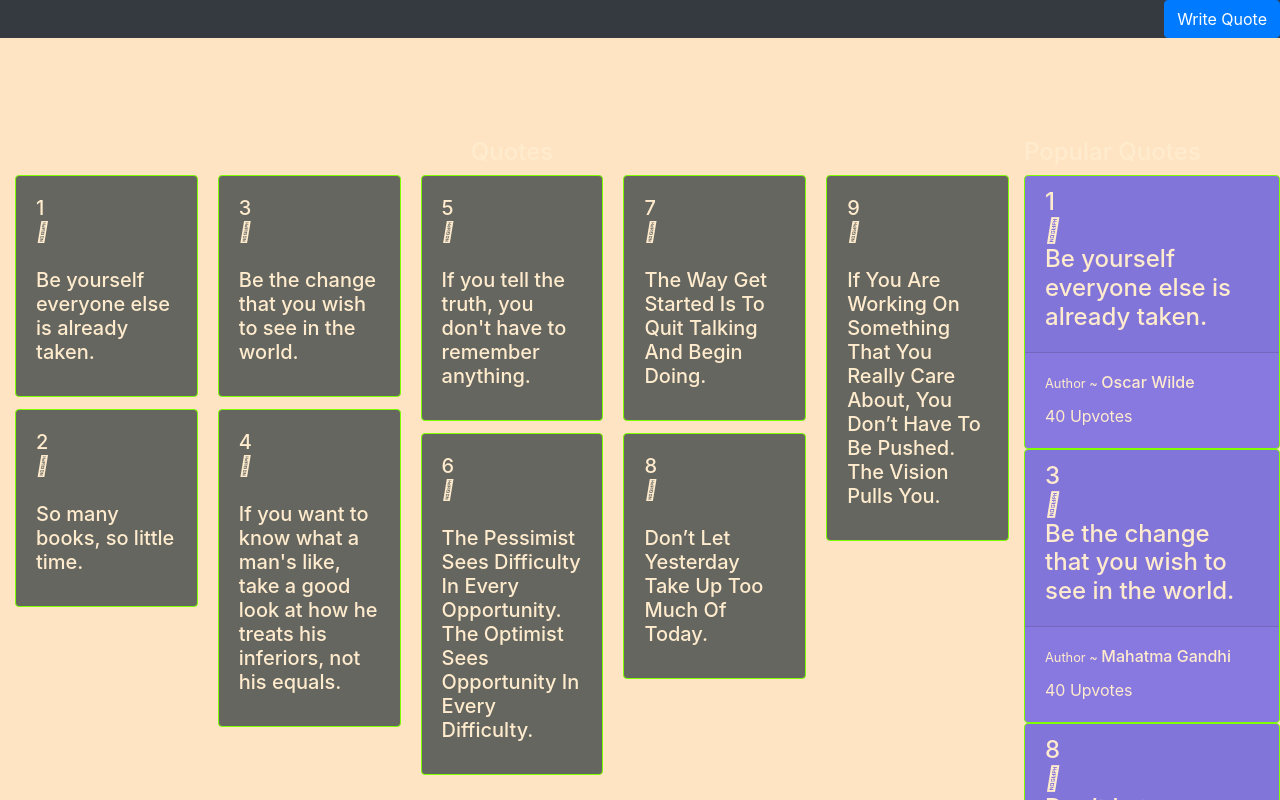
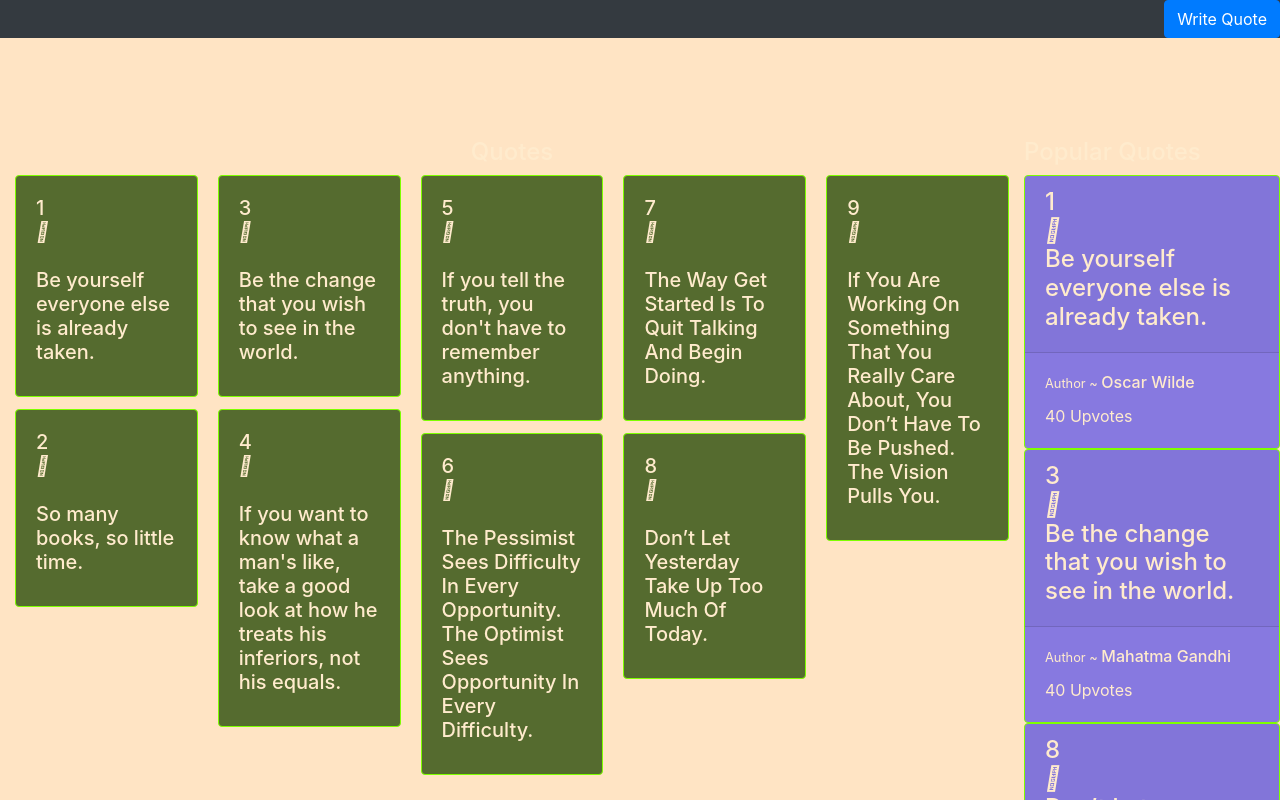
Before and after one commit to Thuotracy/angular-project-1, an Angular app: page / in a window 1280 px wide. Shown: the top 800 px of the page. Built offline with nearby package versions, Linux system fonts and the light colour scheme.

Commit message:
change html font

```diff
--- a/karma.conf.js
+++ b/karma.conf.js
@@ -1,6 +1,3 @@
-// Karma configuration file, see link for more information
-// https://karma-runner.github.io/1.0/config/configuration-file.html
-
 module.exports = function (config) {
   config.set({
     basePath: '',
--- a/src/app/quote/quote.component.css
+++ b/src/app/quote/quote.component.css
@@ -9,7 +9,7 @@
 }
 
 .card{
-    background-color: rgba(25, 41, 47,0.67);
+    background-color: darkolivegreen;
     color: blanchedalmond;
     border:1px  chartreuse;
     border-style: groove;
--- a/src/styles.css
+++ b/src/styles.css
@@ -1,9 +1,3 @@
-/* You can add global styles to this file, and also import other style files */
-/* @import "~bootstrap/dist/css/bootstrap.css"; */
-@font-face{
-    font-family: 'Handlee';
-    src: url(./assets/fonts/Handlee/Handlee-Regular.ttf);
-}
 body{
     background-color: bisque;
 }
```
